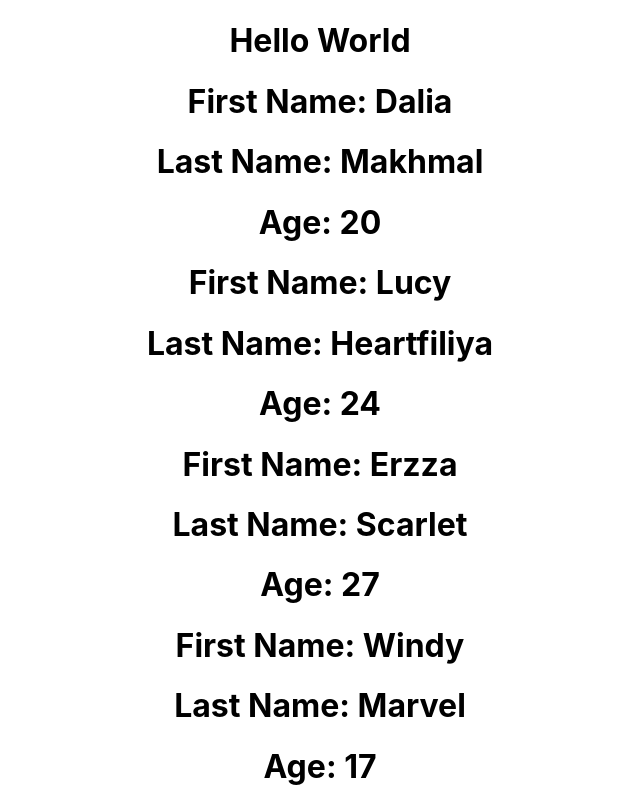
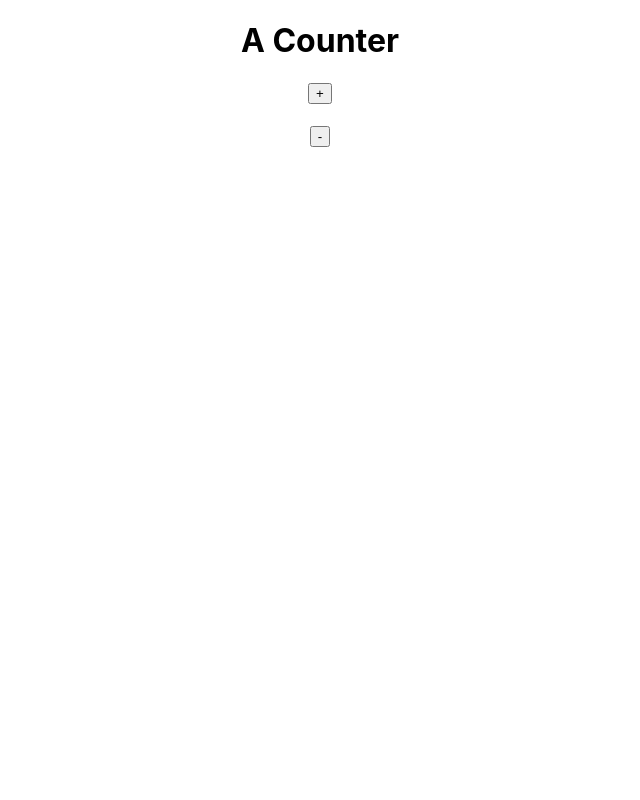
Before and after one commit to CodeCharmC/React0, a React (Create React App) app: page / in a window 1280 px wide. Shown: the top 800 px of the page, without its empty margins (320-960 px from the left). Built offline with nearby package versions, Linux system fonts and the light colour scheme.

Commit message:
React states and setterfunction

```diff
--- a/src/App.js
+++ b/src/App.js
@@ -1,32 +1,20 @@
 import './App.css';
+import { useState } from 'react';
 
-{/*props: props allows us to pass data from one component to another dynamically*/}
-
-
-{/*here Person is a component*/}
-const Person = (props) => {
-  return (
-    <>
-      <h1>First Name: {props.firstName}</h1>
-      <h1>Last Name: {props.lastName}</h1>
-      <h1>Age: {props.age}</h1>
-    </>
-  )
-}
+{/*react-state: a plain JS object used by the React component to represent a piece of information about the current state of the component. it is complately managed by the React component itself.*/ }
+{/*whenever we call something as a function  and it starts with 'use', it's a hook*/ }
 
 
 const App = () => {
+  {/*a concept of array destructuring
+  const [name Of The State, set Function Of The State or Setterfunction] = useState();*/}
+  const [counter, setCounter] = useState();
   return (
     <div className="App">
-      <h1>Hello World</h1>
-      {/*And we can call the component*/}
-      <Person firstName='Dalia' lastName='Makhmal' age='20' />
-      {/*Here firstName, lastName and age are props or properties or attributes of this person component*/}
-      <Person firstName='Lucy' lastName='Heartfiliya' age='24'/>
-      <Person firstName='Erzza' lastName='Scarlet' age='27'/>
-      <Person firstName='Windy' lastName='Marvel' age='17'/>
-      <Person firstName='Anna' lastName='Heartfiliya' age='345'/>
-      <Person firstName='Mavis' lastName='vermilion' age='320'/>
+      <h1>A Counter</h1>
+      <button>+</button>
+      <h1>{counter}</h1>
+      <button>-</button>
     </div>
   );
 }
```
